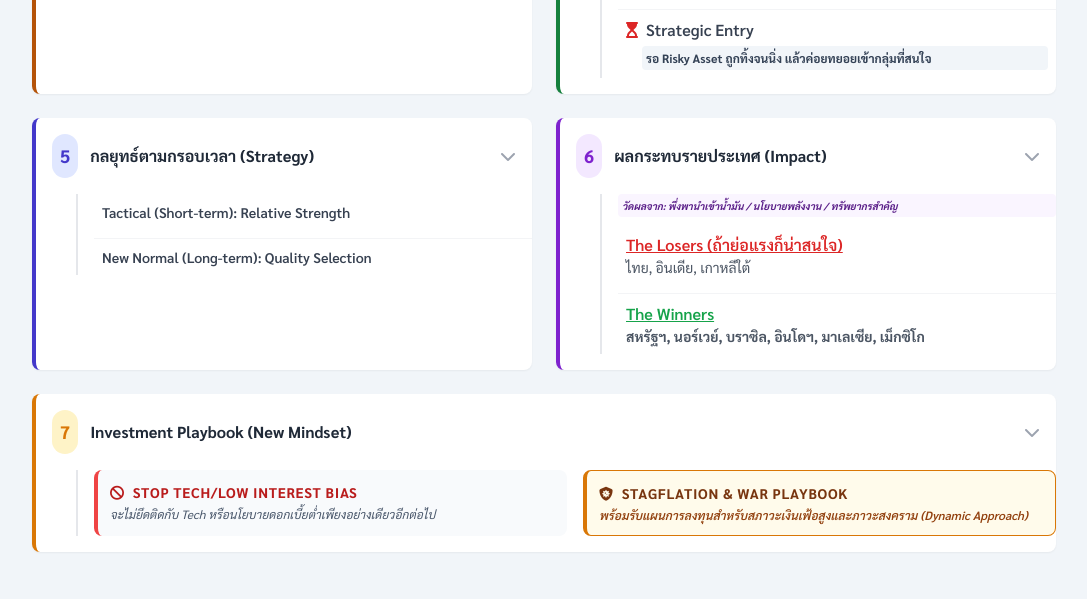
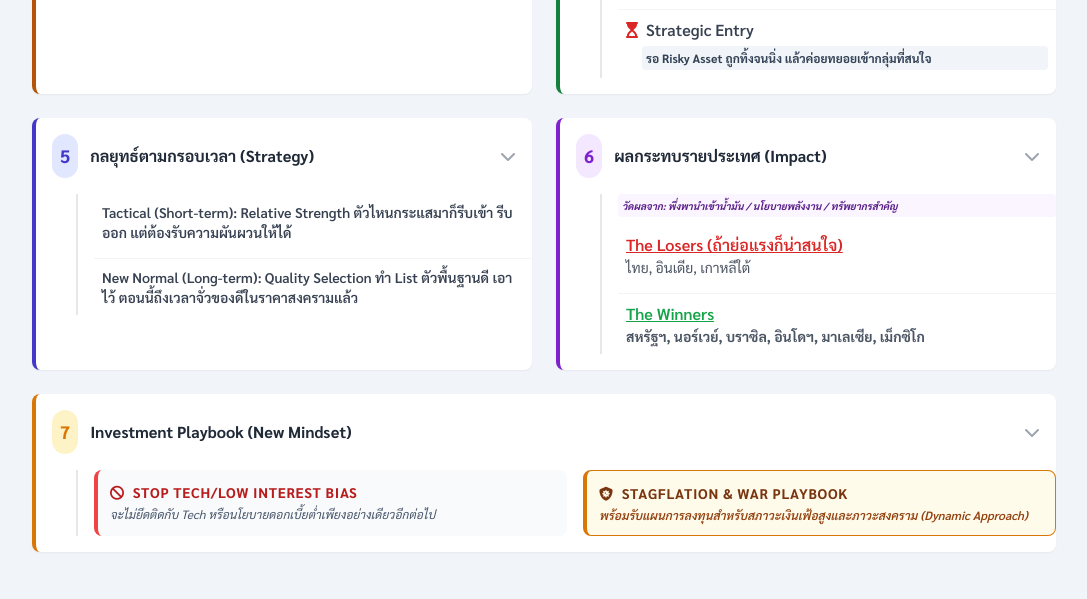
Before and after one commit to kidkuiecon-tech/investmentmindmap, a plain HTML site: page index.html in a window 1280 px wide. Shown: the part 817-1416 px from the top of the page, without its empty margins (96-1183 px from the left). Drawn offline with nearby package versions, Linux system fonts and the light colour scheme.

Commit message:
Update index.html

```diff
--- a/index.html
+++ b/index.html
@@ -145,8 +145,8 @@
                     <i class="fa-solid fa-chevron-down text-gray-400 node-icon"></i>
                 </div>
                 <div id="node5" class="ml-10 mb-4 border-l-2 border-gray-200 pl-4 space-y-2">
-                    <div class="p-2"><div class="font-semibold text-gray-700 text-sm">Tactical (Short-term): Relative Strength</div></div>
-                    <div class="p-2 border-t border-gray-100"><div class="font-semibold text-gray-700 text-sm">New Normal (Long-term): Quality Selection</div></div>
+                    <div class="p-2"><div class="font-semibold text-gray-700 text-sm">Tactical (Short-term): Relative Strength ตัวไหนกระแสมาก็รีบเข้า รีบออก แต่ต้องรับความผันผวนให้ได้</div></div>
+                    <div class="p-2 border-t border-gray-100"><div class="font-semibold text-gray-700 text-sm">New Normal (Long-term): Quality Selection ทำ List ตัวพื้นฐานดี เอาไว้ ตอนนี้ถึงเวลาจั่วของดีในราคาสงครามแล้ว</div></div>
                 </div>
             </div>
 
```
